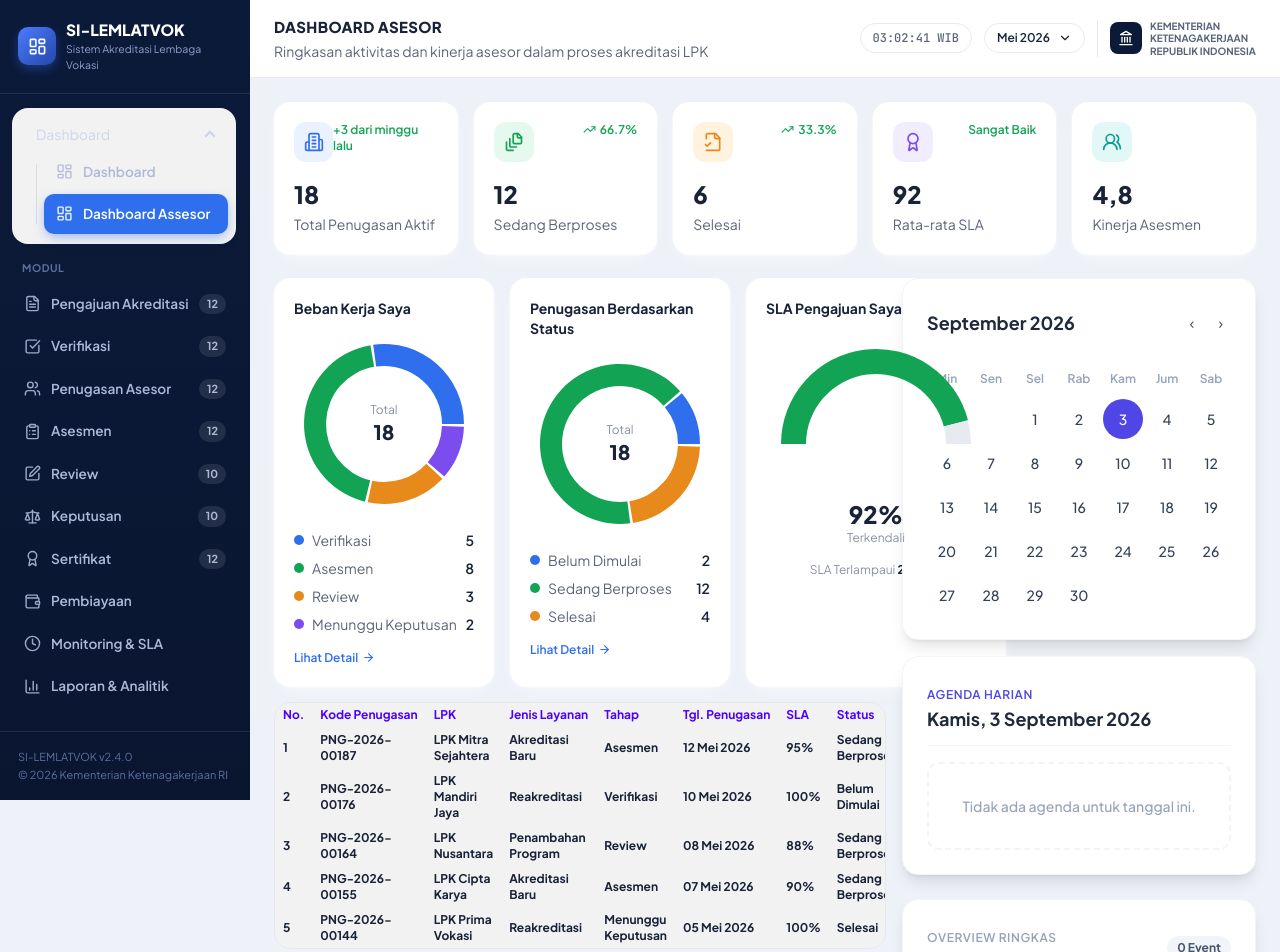
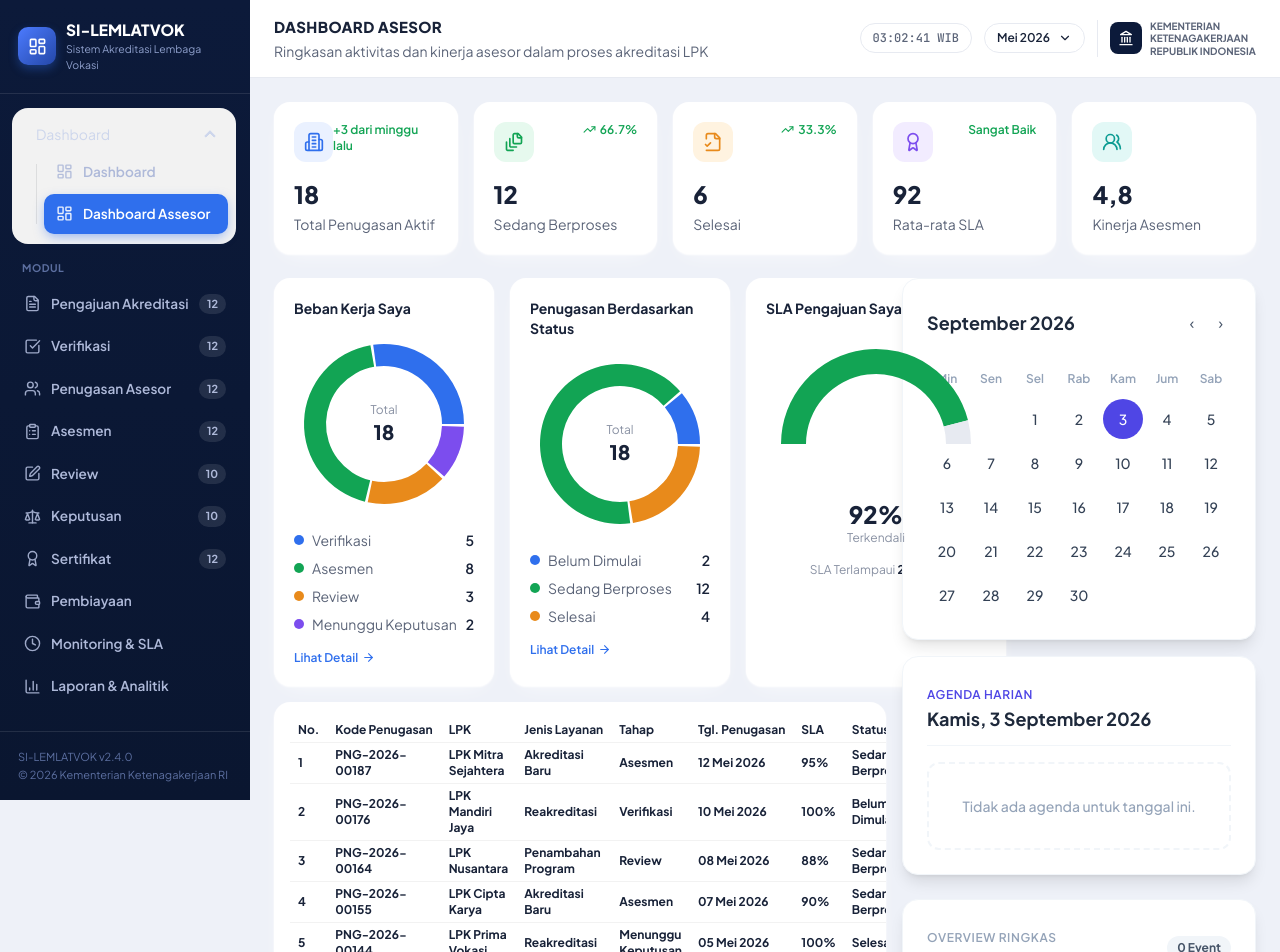
Before and after one commit to Vio-ES/dashboardAkreditasidanPerizinan, a React (Vite) app: page /dashboardassesor in a window 1280 px wide. Shown: the top 952 px of the page. Built offline with nearby package versions, Linux system fonts and the light colour scheme.

Commit message:
more for dashboard asesor

```diff
--- a/src/pages/DashboardAssesorPage.tsx
+++ b/src/pages/DashboardAssesorPage.tsx
@@ -61,10 +61,10 @@ export function DashboardAssesorPage() {
         <div className="grid grid-cols-1 gap-4">
           {/* Donuts + gauge */}
           <div className="row-start-1 flex gap-4">
-            <Panel title="Beban Kerja Saya" onMore={() => navigate("/modul/mod-pengajuan")}>
+            <Panel title="Beban Kerja Saya" onMore={() => navigate("/modul/mod-verifikasi")}>
               <DonutChart data={data.bebanKerjaSaya} total={data.totalPenugasanAktif} />
             </Panel>
-            <Panel title="Penugasan Berdasarkan Status" onMore={() => navigate("/modul/mod-verifikasi")}>
+            <Panel title="Penugasan Berdasarkan Status" onMore={() => navigate("/modul/mod-penugasan")}>
               <DonutChart data={data.penugasanStatus} total={data.totalPenugasanAktif} />
             </Panel>
             <Panel title="SLA Pengajuan Saya" onMore={() => navigate("/modul/mod-monitoring")} center>
@@ -76,10 +76,10 @@ export function DashboardAssesorPage() {
           </div>
 
           {/* Table */}
-          <div className="row-start-2 overflow-x-auto h-fit rounded-box border border-base-50 bg-base-200">
+          <div className="row-start-2 overflow-x-auto h-fit rounded-card shadow-card bg-white p-4">
           <table className="table table-xs">
               <thead>
-                <tr className="font-bold text-primary">
+                <tr className="text-ink">
                   <th>No.</th>
                   <th>Kode Penugasan</th>
                   <th>LPK</th>
```
